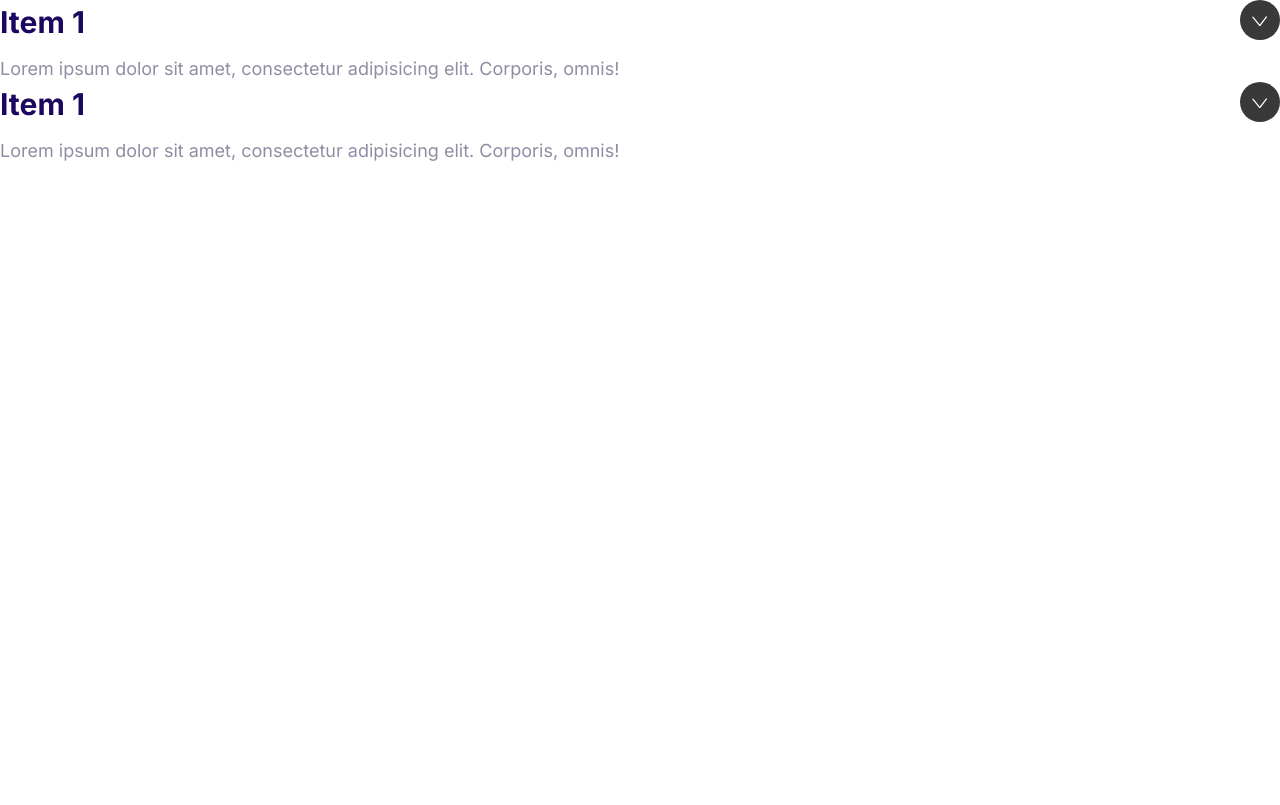
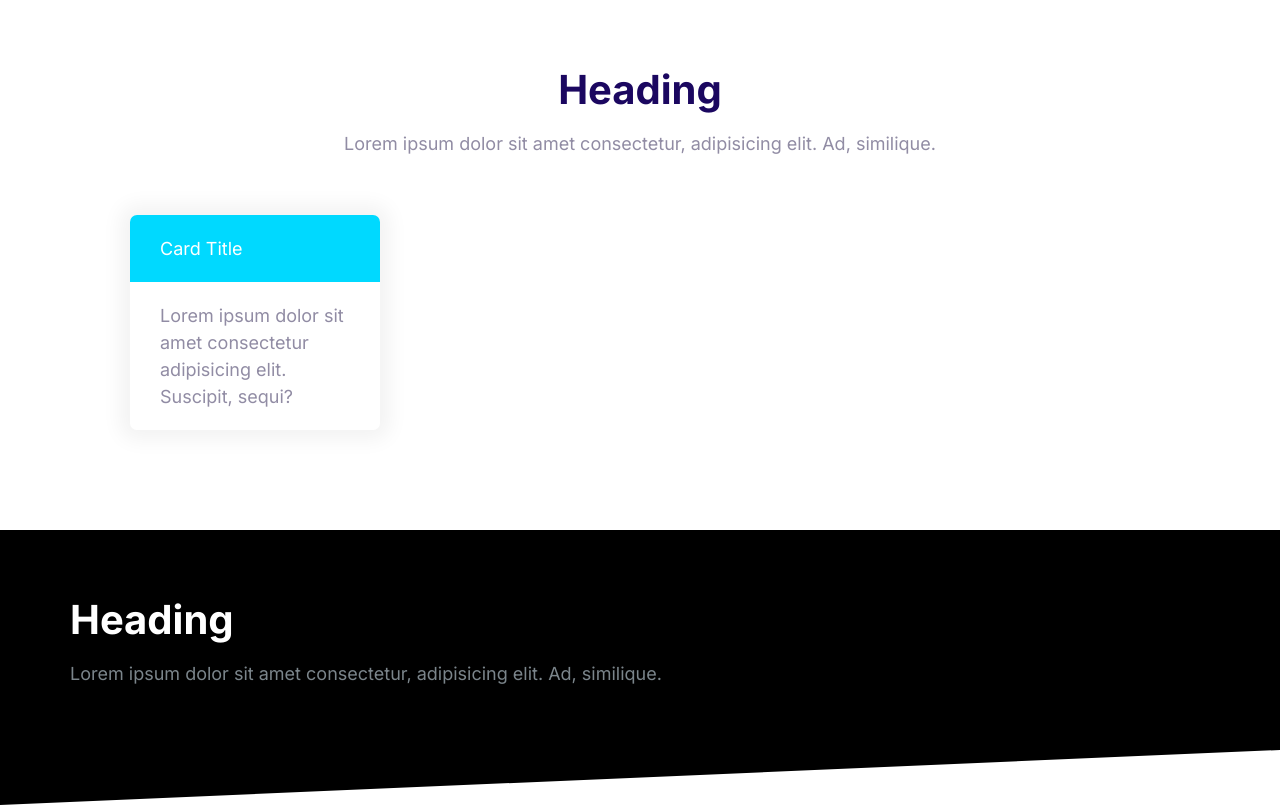
Before and after one commit to ramtinmovahed/moshify, a plain HTML site: page index.html in a window 1280 px wide. Drawn offline with Linux system fonts and the light colour scheme.

Commit message:
build the blocks component.

```diff
--- a/css/styles.css
+++ b/css/styles.css
@@ -545,3 +545,38 @@ a {
 	max-height: 100vh;
 	opacity: 1;
 }
+
+/* Blocks */
+
+.block {
+	--padding-vertical: 6rem;
+	padding: var(--padding-vertical) 2rem;
+}
+.block__header {
+	text-align: center;
+}
+.block__heading {
+	margin-top: 0;
+}
+
+.block--dark {
+	background: #000;
+	color: #7b858b;
+}
+
+.block--dark .block__heading {
+	color: #fff;
+}
+.block--skewed-right {
+	padding-bottom: calc(var(--padding-vertical) + 4rem);
+	clip-path: polygon(0% 0%, 100% 0%, 100% 100%, 0% 80%);
+}
+.block--skewed-left {
+	padding-bottom: calc(var(--padding-vertical) + 4rem);
+	clip-path: polygon(0% 0%, 100% 0%, 100% 80%, 0% 100%);
+}
+
+.container {
+	max-width: 1140px;
+	margin: 0 auto;
+}
--- a/index.html
+++ b/index.html
@@ -14,30 +14,26 @@
 </head>
 
 <body>
-  <div class="collapsible collapsible--expanded">
-    <header class="collapsible__header">
-      <h2 class="collapsible__heading">Item 1</h2>
-      <svg class="icon icon--white collapsible__chevron">
-        <use xlink:href="images/sprite.svg#chevron"></use>
-      </svg>
+  <section class="block container">
+    <header class="block__header">
+      <h2 class="block__heading">Heading</h2>
+      <p>Lorem ipsum dolor sit amet consectetur, adipisicing elit. Ad, similique.</p>
     </header>
-    <div class="collapsible__content">
-      Lorem ipsum dolor sit amet, consectetur adipisicing elit. Corporis, omnis!
+    <div style="width: 30%; padding: 4rem;">
+      <div class="card card--secondary">
+        <header class="card__header">Card Title</header>
+        <div class="card__body">
+          Lorem ipsum dolor sit amet consectetur adipisicing elit. Suscipit, sequi?
+        </div>
+      </div>
     </div>
-  </div>
-
-  <div class="collapsible collapsible--expanded">
-    <header class="collapsible__header">
-      <h2 class="collapsible__heading">Item 1</h2>
-      <svg class="icon icon--white collapsible__chevron">
-        <use xlink:href="images/sprite.svg#chevron"></use>
-      </svg>
-    </header>
-    <div class="collapsible__content">
-      Lorem ipsum dolor sit amet, consectetur adipisicing elit. Corporis, omnis!
+  </section>
+  <section class="block block--dark block--skewed-left">
+    <div class="container">
+      <h2 class="block__heading">Heading</h2>
+      <p>Lorem ipsum dolor sit amet consectetur, adipisicing elit. Ad, similique.</p>
     </div>
-  </div>
-
+  </section>
   <script src="js/main.js"></script>
 </body>
 
```
Also changed, not shown: components/blocks.html (added, +20 -0 lines).
